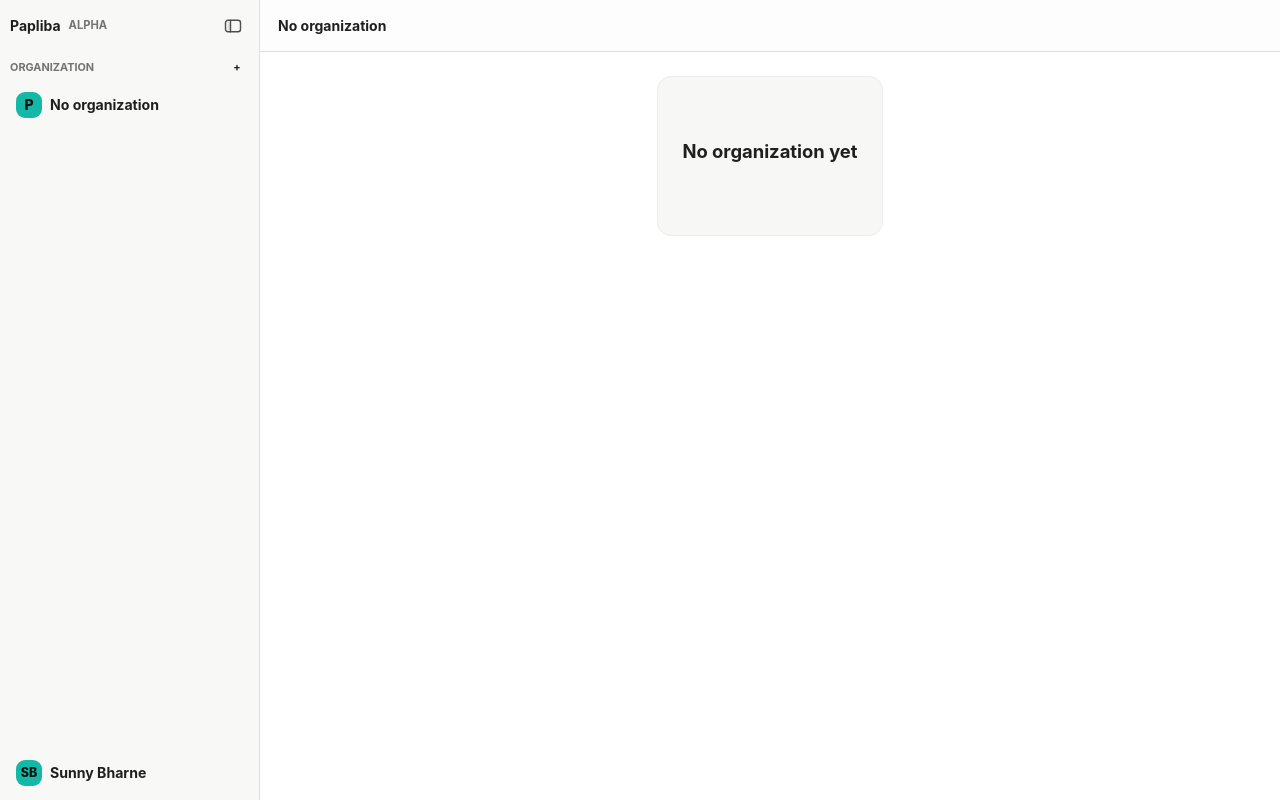
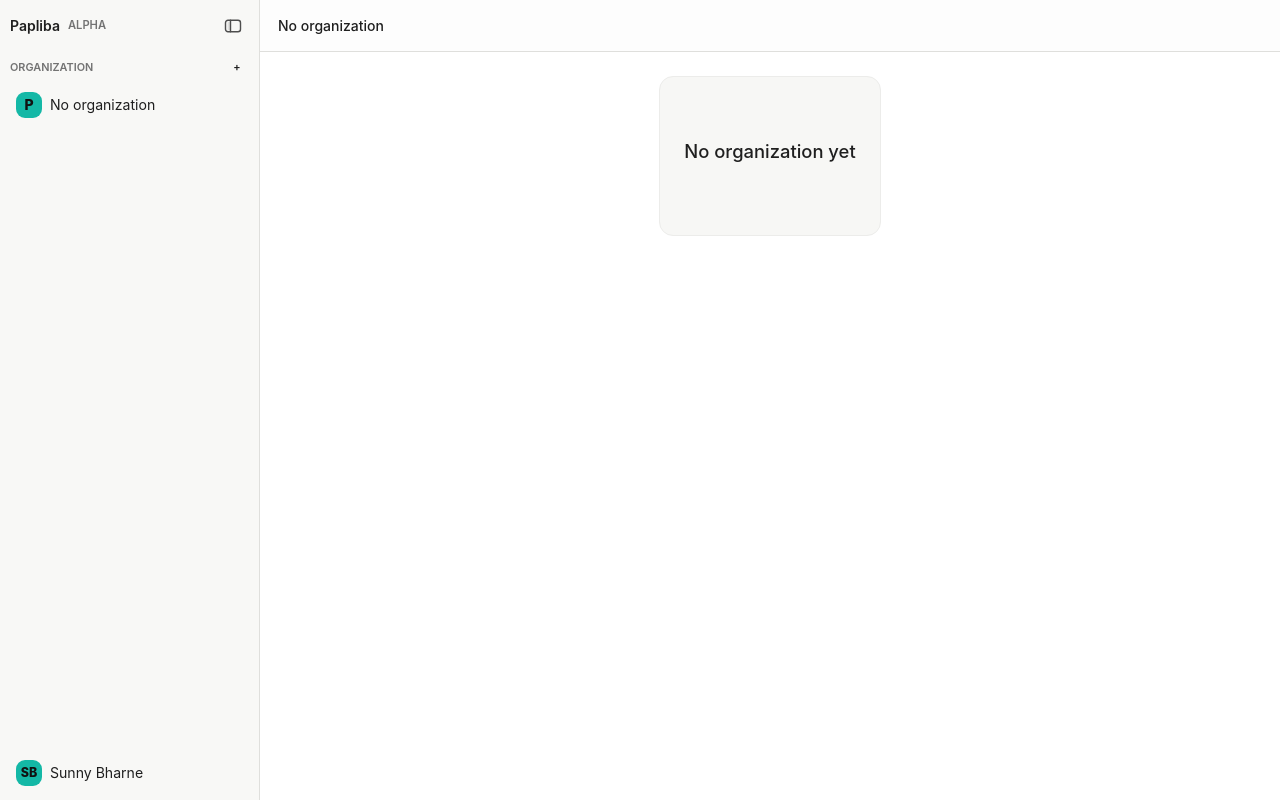
Before and after one commit to sunnybharne/papliba, a Next.js app in the folder src/Papliba.Web/: page /app in a window 1280 px wide. Built offline with nearby package versions, Linux system fonts and the light colour scheme.

Commit message:
style: soften app typography

```diff
--- a/src/Papliba.Web/src/app/globals.css
+++ b/src/Papliba.Web/src/app/globals.css
@@ -4,8 +4,8 @@
 
 :root {
   font-family:
-    -apple-system-body, ui-sans-serif, -apple-system, system-ui, "Segoe UI",
-    Helvetica, "Apple Color Emoji", Arial, sans-serif, "Segoe UI Emoji",
+    ui-sans-serif, -apple-system, BlinkMacSystemFont, "Segoe UI", Roboto,
+    "Helvetica Neue", Arial, sans-serif, "Apple Color Emoji", "Segoe UI Emoji",
     "Segoe UI Symbol";
   color: #1f1f1f;
   background: #f2f2f0;
@@ -87,6 +87,7 @@ body {
   color: var(--text);
   background: var(--background);
   font-size: 14px;
+  font-weight: 400;
   line-height: 1.4;
 }
 
@@ -158,13 +159,13 @@ a {
 
 .brand-name strong {
   color: var(--text);
-  font-weight: 700;
+  font-weight: 600;
 }
 
 .brand-name span {
   color: var(--muted);
   font-size: 0.7rem;
-  font-weight: 700;
+  font-weight: 600;
   text-transform: uppercase;
 }
 
@@ -204,7 +205,7 @@ a {
   gap: 10px;
   color: var(--muted);
   font-size: 0.68rem;
-  font-weight: 700;
+  font-weight: 600;
   text-transform: uppercase;
 }
 
@@ -500,6 +501,7 @@ a {
 .account-button strong {
   color: var(--text);
   font-size: 0.88rem;
+  font-weight: 400;
 }
 
 .organization-pill small,
@@ -768,6 +770,7 @@ a {
 .workspace-header strong {
   overflow: hidden;
   color: var(--text);
+  font-weight: 500;
   text-overflow: ellipsis;
   white-space: nowrap;
 }
@@ -929,6 +932,7 @@ a {
   margin: 0 0 8px;
   color: var(--text);
   font-size: 1.15rem;
+  font-weight: 500;
 }
 
 .empty-card p {
```
Also changed, not shown: 1 other file (tests, documents, lock files or other folders).
